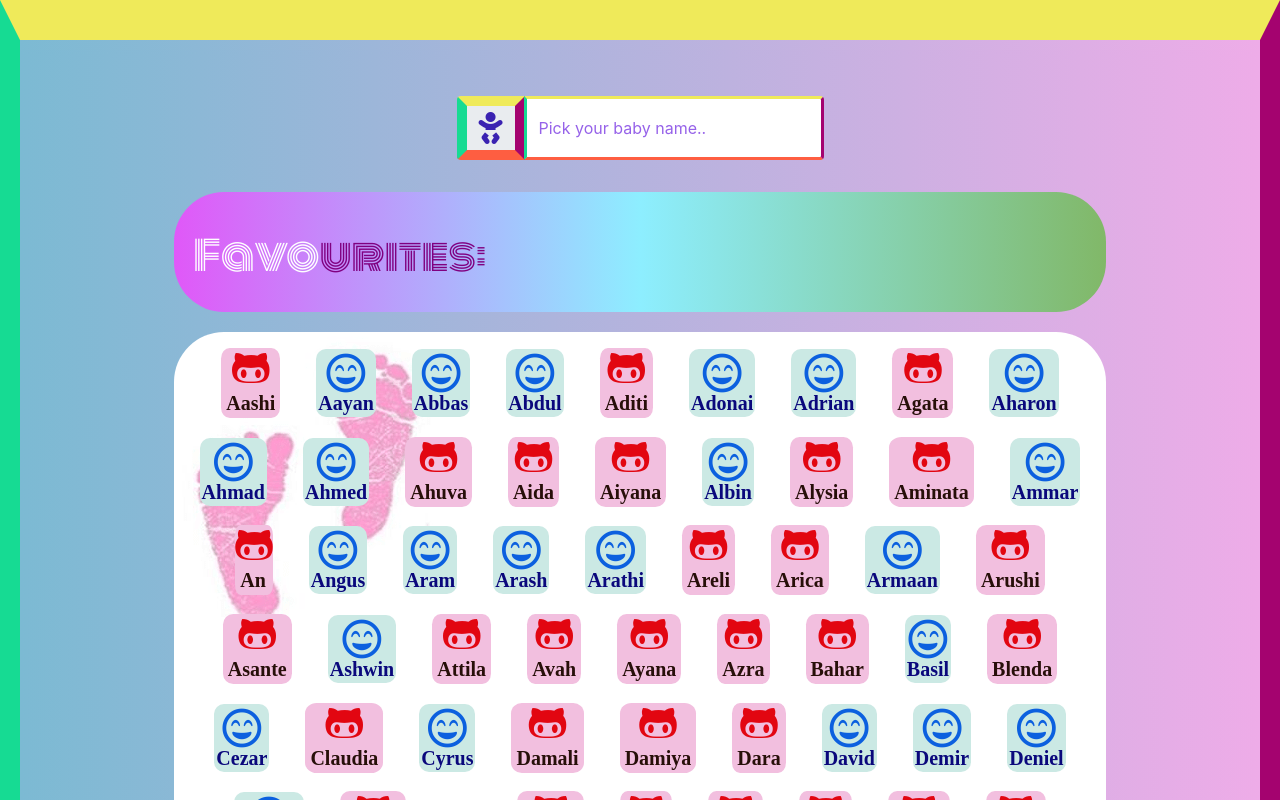
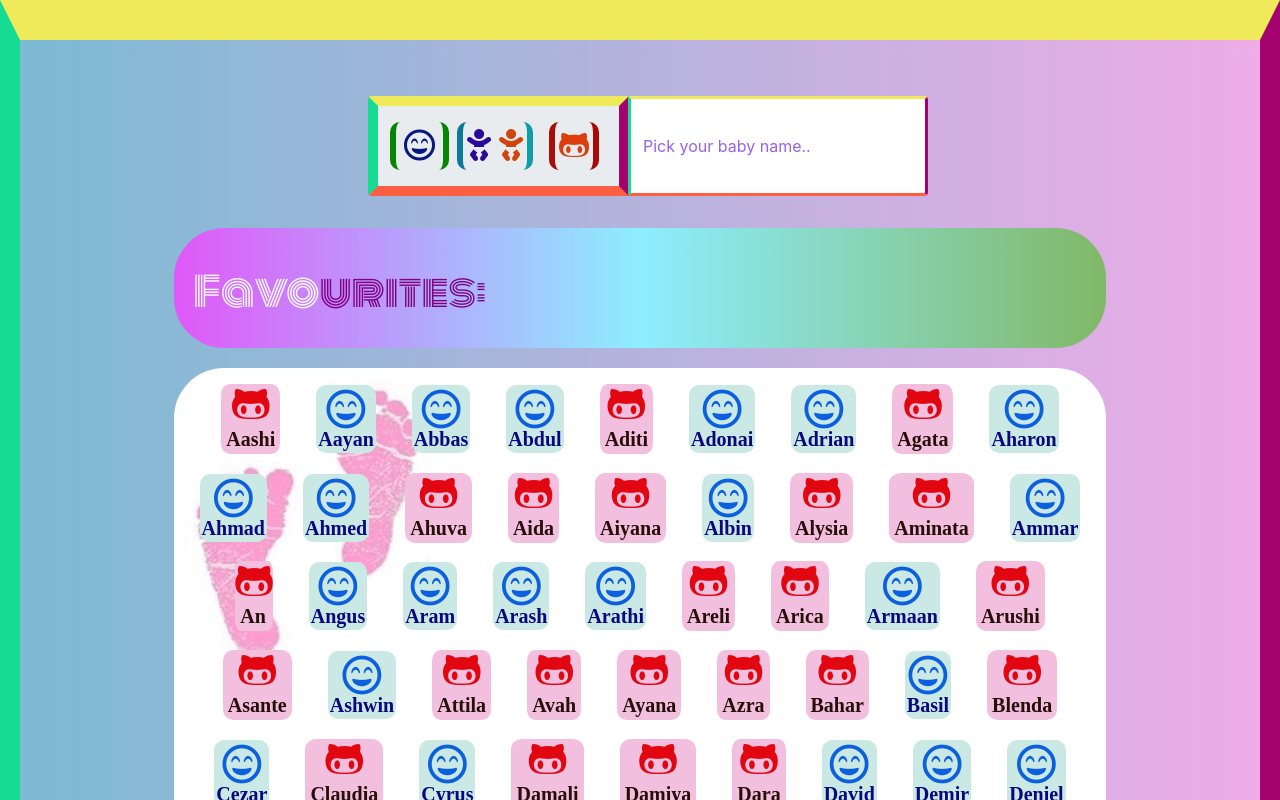
Before and after one commit to ellietms/Baby-names-react, a React (Create React App) app: page / in a window 1280 px wide. Shown: the top 800 px of the page. Built offline with nearby package versions, Linux system fonts and the light colour scheme.

Commit message:
add top section

```diff
--- a/src/App.css
+++ b/src/App.css
@@ -29,7 +29,10 @@ h1{
 .search{
   display: flex;
   justify-content: center;
+  margin-left: auto;
+  margin-right: auto;
   background-color: inherit;
+  width: 100%;
 }
 .input-group-text {
   font-size: 2rem;
@@ -41,7 +44,7 @@ h1{
   border-bottom-color: #FE5E41;
   border-radius: 0.25rem;
 }
-.form-control {
+.formControl {
   background-color: white;
   background-clip: padding-box;
   border: 3px solid;
@@ -49,16 +52,16 @@ h1{
   border-right-color: #A4036F;
   border-top-color: #EFEA5A;
   border-bottom-color: #FE5E41;
-  height: inherit;
+  height:100px;
+  width: 100%;
+  padding: auto;
+
 }
 .form-control::-webkit-input-placeholder {
   color: rgb(150, 98, 233);
 }
-.input-group > .form-control:not(:first-child){
-  width:300px;
-}
 
-.favourites {
+.favourites{
   display: flex;
   justify-self: flex-start;
   padding-left: 0px;
@@ -66,6 +69,10 @@ h1{
   border-radius: 50px;
   font-family: 'Monoton', cursive;
   height: fit-content;
+}
+
+.input-group > .form-control:not(:first-child){
+  width:300px;
 }
 
 .container{
@@ -103,7 +110,40 @@ h1{
   transform: scale(1.10);
   box-shadow: 0px 8px 16px 0px rgba(0,0,0,0.2);
 }
-
+.girl-top{
+  color: rgb(221, 61, 12);
+  cursor: pointer;
+  border-right: 6px solid;
+  border-left: 6px solid;
+  border-radius: 10px;
+  border-right-color: rgb(170, 7, 7);
+  border-left-color: rgb(169, 14, 8) ;
+}
+.boy-top{
+  color: rgb(7, 25, 126);
+  cursor: pointer;
+  border-right: 6px solid;
+  border-left: 6px solid;
+  border-radius: 10px;
+  border-right-color: rgb(7, 133, 7);
+  border-left-color: rgb(7, 133, 7) ;
+}
+.baby-top{
+  cursor: pointer;
+  border-right: 6px solid;
+  border-left: 6px solid;
+  border-radius: 10px;
+  border-right-color: rgb(15, 157, 167);
+  border-left-color: rgb(11, 121, 155) ;
+}
+.baby-top-boy{
+  color: rgb(44, 10, 153);
+  cursor: pointer;
+}
+.baby-top-girl{
+  color: rgb(209, 68, 12);
+  cursor: pointer;
+}
 .boy-name{
   font-size:20px;
   display:flex;
@@ -165,4 +205,13 @@ h1{
   body{
     background-image: linear-gradient(to right,rgb(226, 149, 190), rgb(155, 211, 228));
   }
+  input{
+    width: 100px;
+    }
+    .form-control{
+      width: max-content;
+    }
+    .input-group > .form-control:not(:first-child){
+      width: max-content;;
+    }
 }
--- a/src/components/Search.js
+++ b/src/components/Search.js
@@ -3,15 +3,28 @@ import 'bootstrap/dist/css/bootstrap.css';
 
 const Search = ({value,handleInput}) => {
  return(
-    <div className="navbar mt-5 mb-4 search">
+    <div className="navbar d-flex justify-content- mt-5 mb-4 ml-2 search">
     <form className="form-inline">
-    <div className="input-group">
+    <div className="input-group col-12">
     <div className="input-group-prepend">
-    <span className="input-group-text" id="basic-addon1">
-    <i className="fas fa-baby"></i>
+    <span className="input-group-text"  id="basic-addon1">
+    <span className="boy-top">
+    <i className="far fa-grin-beam mx-2">
+    </i>
+    </span>
+    <span className="baby-top m-2">
+    <i className="fas fa-baby baby-top-boy m-1"></i>
+    <i className="fas fa-baby baby-top-girl m-1"></i>
+    </span>
+    <span className="girl-top m-2">
+    <i className="fab fa-github-alt cat-top m-1">
+    </i>
+    </span>
     </span>
     </div>
-    <input type="text"  value = {value} onChange={handleInput} className="form-control" placeholder="Pick your baby name.." aria-label="Username" aria-describedby="basic-addon1"/>
+    <input type="text"  value = {value}
+    onChange={handleInput} className="formControl form-control"
+    placeholder="Pick your baby name.."/>
     </div>
     </form>
     </div>
```
